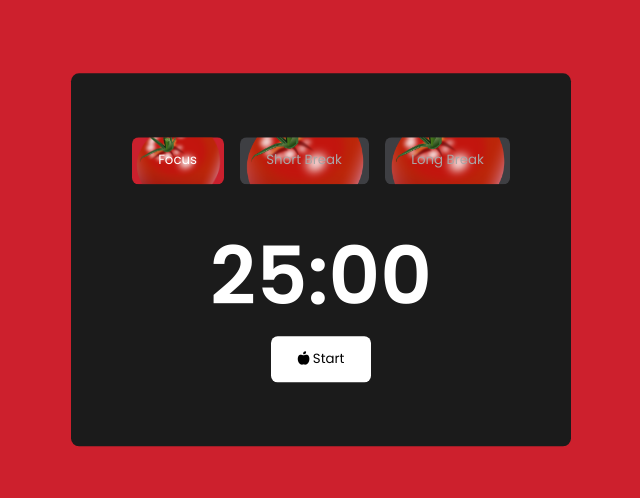
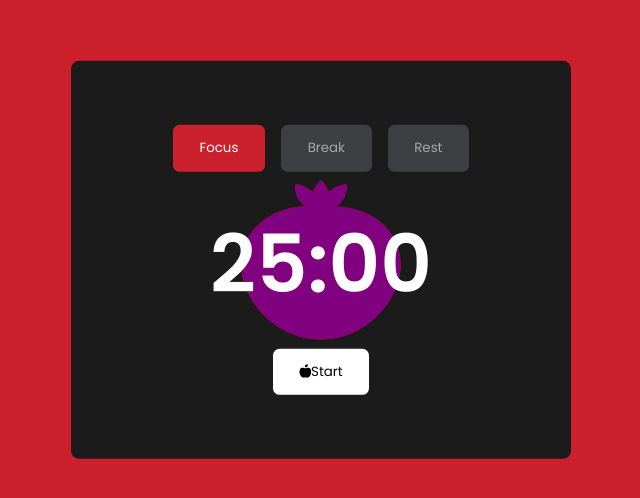
Before and after one commit to RicardMontfort90/Pomodoro, a plain HTML site: page index.html in a window 1280 px wide. Shown: the part 140-638 px from the top of the page, without its empty margins (319-959 px from the left). Drawn offline with Linux system fonts and the light colour scheme.

Commit message:
SVG tomato

```diff
--- a/index.html
+++ b/index.html
@@ -20,14 +20,26 @@
     <div class="container">
         <div class="section-container">
             <button id="focus" class="btn btn-timer btn-focus">Focus</button>
-            <button id="shortbreak" class="btn btn-shortbreak">Short Break</button>
-            <button id="longbreak" class="btn btn-longbreak">Long Break</button>
+            <button id="shortbreak" class="btn btn-shortbreak">Break</button>
+            <button id="longbreak" class="btn btn-longbreak">Rest</button>
         </div>
         <div class="time-btn-container">
-            <span id="time"></span>
+            <svg id="tomato-svg" viewBox="0 0 512 512" width="200" height="200" fill="red">
+                <clipPath id="myClip">
+                    <rect x="0" y="0" width="512" height="512" fill="red">
+                        <animate attributeName="height" values="0;512" dur="10s" repeatCount="indefinite" />
+                    </rect>
+                </clipPath>
+                <path id="tomato" d="M304,84c18.8-11.6,35.2-32,35.2-67.2c0-1.2-0.4-2-1.2-2.8c-0.8-0.8-2-1.6-3.2-1.2c-16.4,1.6-36.4,9.2-53.6,25.6
+                c-5.2-14.4-12.4-26-22.4-37.2c-1.6-1.6-4.4-1.6-6,0c-10.4,12-18.4,22.8-24,36.4c-16.4-15.2-33.2-23.2-51.6-25.2
+                c-1.2,0-2.4,0.4-3.2,1.2c-0.8,0.8-1.2,2-1.2,2.8c0,35.2,16,55.6,33.6,67.2C86,88.4,0,166.4,0,270c0,114.4,109.6,242,256,242
+                s256-127.2,256-242C512,166,425.2,88,304,84z" />
+                <use clip-path="url(#myClip)" href="#tomato" fill="purple" />
+            </svg>
+            <span id="time"></span> <br>
             <div class="btn-container">
                 <audio id="alertSound" src="sound/PR.mp3" preload="auto"></audio>
-                <button id="btn-start" class="show"><i class="fas fa-apple-alt"></i> Start</button>
+                <button id="btn-start" class="show"><i class="fas fa-apple-alt"></i>Start</button>
                 <button id="btn-pause" class="hide">Pause</button>
                 <button id="btn-reset" class="hide">
                 <i class="fa-solid fa-rotate-right"></i>
--- a/style.css
+++ b/style.css
@@ -41,7 +41,7 @@ button {
     border-radius: 0.5em;
     background-color: #3e3f43;
     color: #a9a7a7;
-    /* Tomato.png down*/
+    /* Tomato.png down
     background-image: url('img/tomato.png'); /* Ruta a tu imagen */
     background-size: cover; /* Ajusta el tamaño de la imagen para cubrir el botón */
     background-position: center; /* Centra la imagen en el botón */
@@ -86,6 +86,17 @@ button {
     background-color: #ffffff;
 }
 
+
+#btn-start:hover {
+    color: #ffffff;
+    background-color: #cb202d;
+}
+
+#btn-pause:hover {
+    color: #ffffff;
+    background-color: #cb202d;
+}
+
 #btn-reset {
     background-color: transparent;
     border: none;
@@ -106,3 +117,17 @@ button {
 .show {
     display: block;
 }
+
+
+/* Establece el fondo del contenedor como el SVG */
+#tomato-svg {
+    position: absolute;
+    width: 100%;
+    height: 100%;
+    top: 0;
+    left: 0;
+    fill: red;
+    transform: scale(0.4); /* Ajusta este valor según sea necesario */
+    /* Puedes ajustar este valor según sea necesario */
+    z-index: -1; /* Para que el SVG esté detrás del span */
+}
```
